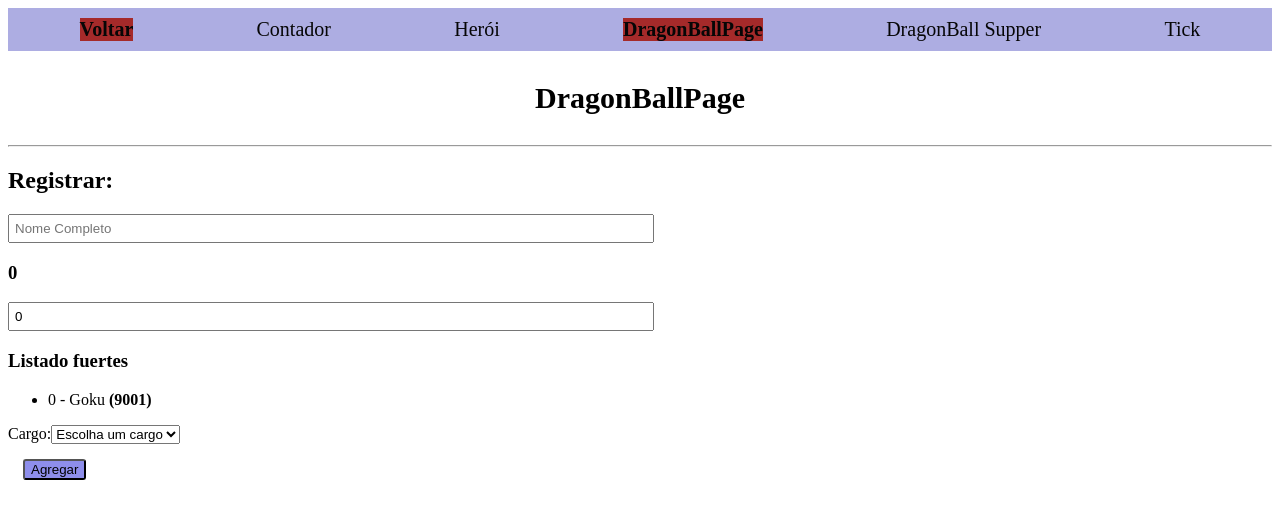
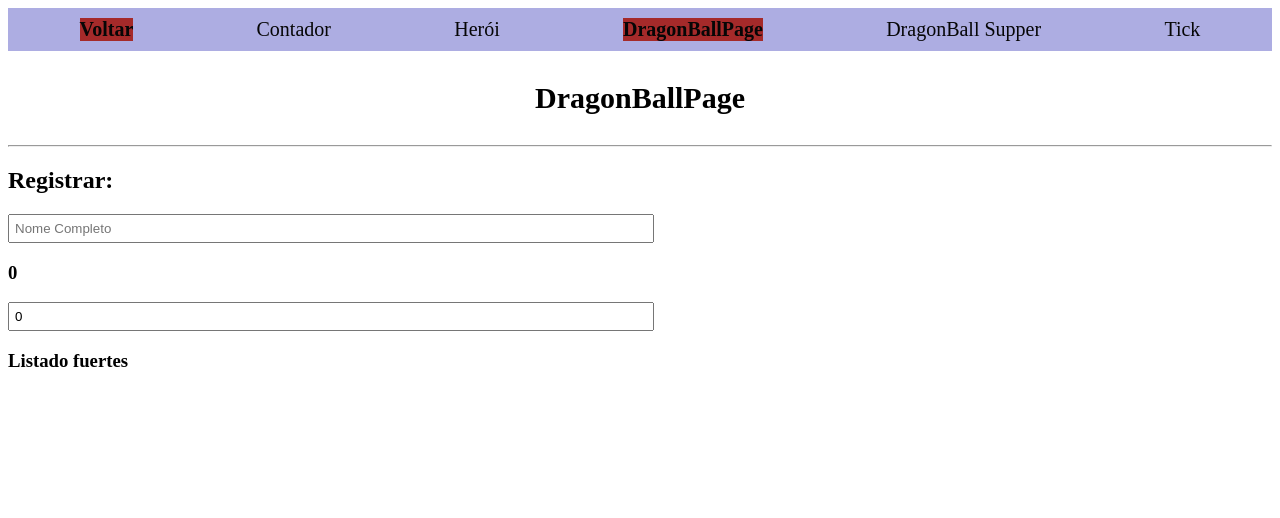
Before and after one commit to angelinasashixinga-gif/angular-course, an Angular app: page /sobre in a window 1280 px wide. Shown: the top 518 px of the page. Built offline with nearby package versions, Linux system fonts and the light colour scheme.

Commit message:
[S5/L11]

```diff
--- a/src/app/DragonBall-super copy/dragonball-super-page.component.html
+++ b/src/app/DragonBall-super copy/dragonball-super-page.component.html
@@ -25,51 +25,4 @@
 
     </div>
     <div class="col-12 col-sm-6">
-        <h3>Listado fuertes</h3>
-        <ul>
-
-            @for (Character of characters(); track Character.id; let idx = $index) {
-
-                @if( Character.power > 500 ) {
-
-                <li>
-                    <span>{{ idx }} - {{ Character.name }}</span>
-                    <strong
-                    /* [ngClass]="powerClasse()"> */
-
-                    [class.text-danger]="Character.power > 9000"
-                    [class.text-primary]="Character.power < 9000"
-                    >
-
-                        ({{ Character.power }})</strong>
-
-                </li>
-            } @else {
-                <li><strong>Sem nada para ver</strong></li>
-            }
-        }
-
-
-        </ul>
-    </div>
-
-    <div class="col-12 col-sm-6">
-
-    <label for="cargo">Cargo:</label>
-
-<select id="cargo" class="form-control">
-  <option value="">Escolha um cargo</option>
-  <option value="tecnico">Técnico</option>
-  <option value="supervisor">Supervisor</option>
-  <option value="administrador">Administrador</option>
-  <option value="gestor">Gestor</option>
-</select>
-    </div>
-
-    <button (click)="addCharacter()" class=" btn bth-primary">
-        Agregar
-    </button>
-
-
-
-</section>
+        <dragonball-character-list [characters]="characters()" />
--- a/src/app/app.routes.ts
+++ b/src/app/app.routes.ts
@@ -6,7 +6,7 @@
 import { Sabermais } from './Hero1/DragonBallPage';
 import { Contador } from './contador/contador';
 import { Heroi } from './heroi/heroi';
-import { dragonballPage } from './dragonBall/dragonball-page';
+import { DragonballPage } from './dragonBall/dragonball-page';
 import { Tick } from './tick/tick';
 import { dragonballSuperPageComponent } from './DragonBall-super copy/dragonball-super-page.component';
 
@@ -37,7 +37,7 @@
     },
     {
         path: 'sobre',
-        component: dragonballPage
+        component: DragonballPage
     },
      {
         path: 'dragonBallSuper',
--- /dev/null
+++ b/src/app/component/dragonball/character-list/character-list.component.html
@@ -0,0 +1,26 @@
+<p>Character-list works!</p>
+
+        <h3>Listado fuertes</h3>
+        <ul>
+
+            @for (Character of characters(); track Character.id; let idx = $index) {
+
+                @if( Character.power > 500 ) {
+
+                <li>
+                    <span>{{ idx }} - {{ Character.name }}</span>
+                    <strong
+                    /* [ngClass]="powerClasse()"> */
+
+                    [class.text-danger]="Character.power > 9000"
+                    [class.text-primary]="Character.power < 9000"
+                    >
+
+                        ({{ Character.power }})</strong>
+
+                </li>
+            } @else {
+                <li><strong>Sem nada para ver</strong></li>
+            }
+        }
+        </ul>
--- /dev/null
+++ b/src/app/component/dragonball/character-list/character-list.component.ts
@@ -0,0 +1,10 @@
+import { Component, input } from '@angular/core';
+import type { Character } from '../../../interfaces/character.interface';
+
+@Component({
+  selector: 'dragonball-character-list',
+  templateUrl: './character-list.component.html',
+})
+export class CharacterListComponent {
+    characters = input.required<Character[]>();
+}
--- a/src/app/dragonBall/dragonball-page.html
+++ b/src/app/dragonBall/dragonball-page.html
@@ -26,50 +26,3 @@
     </div>
     <div class="col-12 col-sm-6">
         <h3>Listado fuertes</h3>
-        <ul>
-
-            @for (Character of characters(); track Character.id; let idx = $index) {
-
-                @if( Character.power > 500 ) {
-
-                <li>
-                    <span>{{ idx }} - {{ Character.name }}</span>
-                    <strong
-                    /* [ngClass]="powerClasse()"> */
-
-                    [class.text-danger]="Character.power > 9000"
-                    [class.text-primary]="Character.power < 9000"
-                    >
-
-                        ({{ Character.power }})</strong>
-
-                </li>
-            } @else {
-                <li><strong>Sem nada para ver</strong></li>
-            }
-        }
-
-
-        </ul>
-    </div>
-
-    <div class="col-12 col-sm-6">
-
-    <label for="cargo">Cargo:</label>
-
-<select id="cargo" class="form-control">
-  <option value="">Escolha um cargo</option>
-  <option value="tecnico">Técnico</option>
-  <option value="supervisor">Supervisor</option>
-  <option value="administrador">Administrador</option>
-  <option value="gestor">Gestor</option>
-</select>
-    </div>
-
-    <button (click)="addCharacter()" class=" btn bth-primary">
-        Agregar
-    </button>
-
-
-
-</section>
--- a/src/app/dragonBall/dragonball-page.ts
+++ b/src/app/dragonBall/dragonball-page.ts
@@ -1,19 +1,15 @@
 import { Component, computed, signal } from '@angular/core';
 import { RouterLink } from '@angular/router';
 import { NgClass } from "@angular/common";
+import type { Character } from '../interfaces/character.interface';
 
-interface Character {
-  id: number;
-  name: string;
-  power: number;
 
-}
 
 @Component({
   templateUrl: './dragonball-page.html',
   styleUrl: './sobre.css',
 })
-export class dragonballPage {
+export class DragonballPage {
 
   name = signal('');
   power = signal(0);
--- /dev/null
+++ b/src/app/interfaces/character.interface.ts
@@ -0,0 +1,6 @@
+export interface Character {
+  id: number;
+  name: string;
+  power: number;
+
+}
```
Also changed, not shown: src/app/DragonBall-super copy/dragonball-super-page.component.ts (+3 -5 lines).
